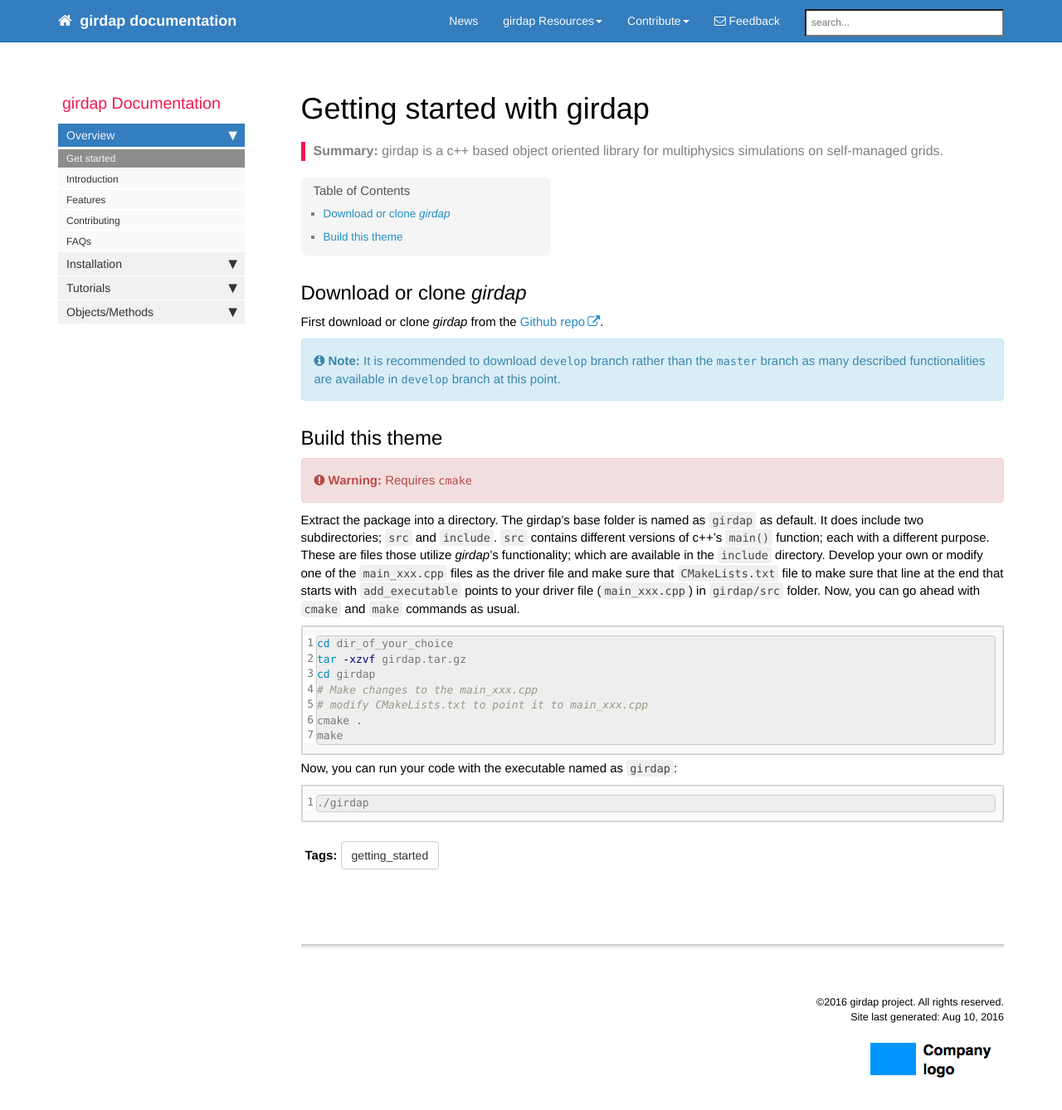
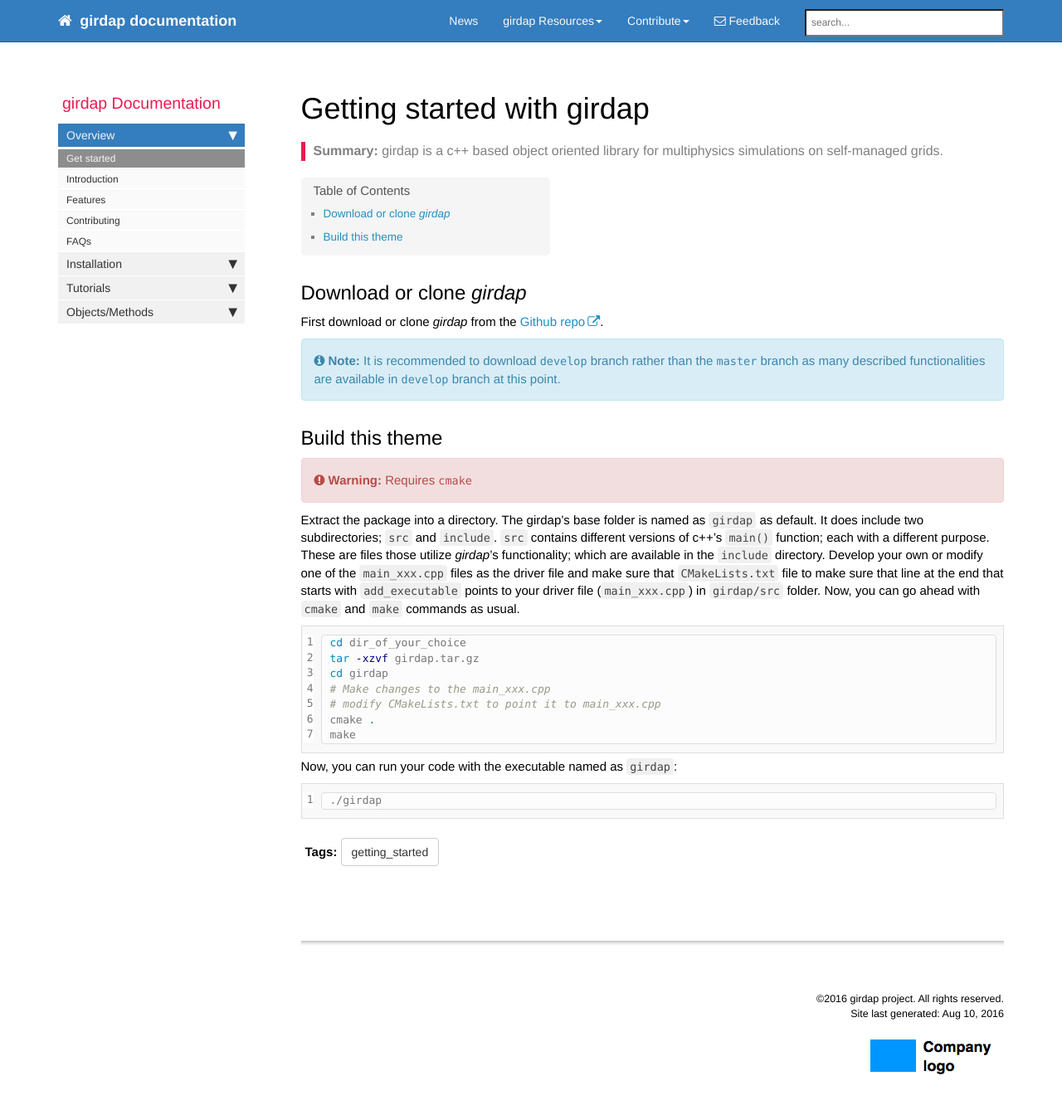
Before and after one commit to uzgoren/girdap, a Jekyll site: the page built from index.md, in a window 1280 px wide and 1375 px high. Shown: the top 1338 px of the window at 83% size. Built offline with Jekyll 4.4.1, drawn with Linux system fonts in a browser that asks for light colours; nearby versions of some CDN libraries; comment, search, counter and statistics services are not loaded.

Commit message:
first md

```diff
--- a/css/syntax.css
+++ b/css/syntax.css
@@ -59,11 +59,12 @@
 .highlight .vi { color: #008080 } /* Name.Variable.Instance */
 .highlight .il { color: #009999 } /* Literal.Number.Integer.Long */
 
-.highlight table{ max-width:100%; margin-bottom:0px;}
+.highlight table{ max-width:100%; margin-bottom:0px; border:none; }
 .highlight td {padding-top:5px; padding-bottom:5px;}
 .highlight pre code .lineno {background: #FFFFFF; border-width:0px; }
-.highlight pre code .code {padding-left:2px;}
-.highlight .gutter, highlight .gl { width: 15px; padding-right:1px; padding-left:1px; border: 0px; text-align:right; }
-.highlight pre {padding: 0px; margin-top:5px; margin-bottom:5px; background: #eee}
+.highlight pre code .code pre {padding-left:10px;}
+.highlight pre code .code {border:none;}
+.highlight .gutter, highlight .gl { width: 15px; padding-right:1px; padding-left:1px; border: none; text-align:right; }
+.highlight pre {padding: 0px; margin-top:5px; margin-bottom:5px; background: #fcfcfc;  border: 1px solid #dedede;  }
 .highlight pre code { display: block; }
 .highlight pre code table { width: 100%; }
```
